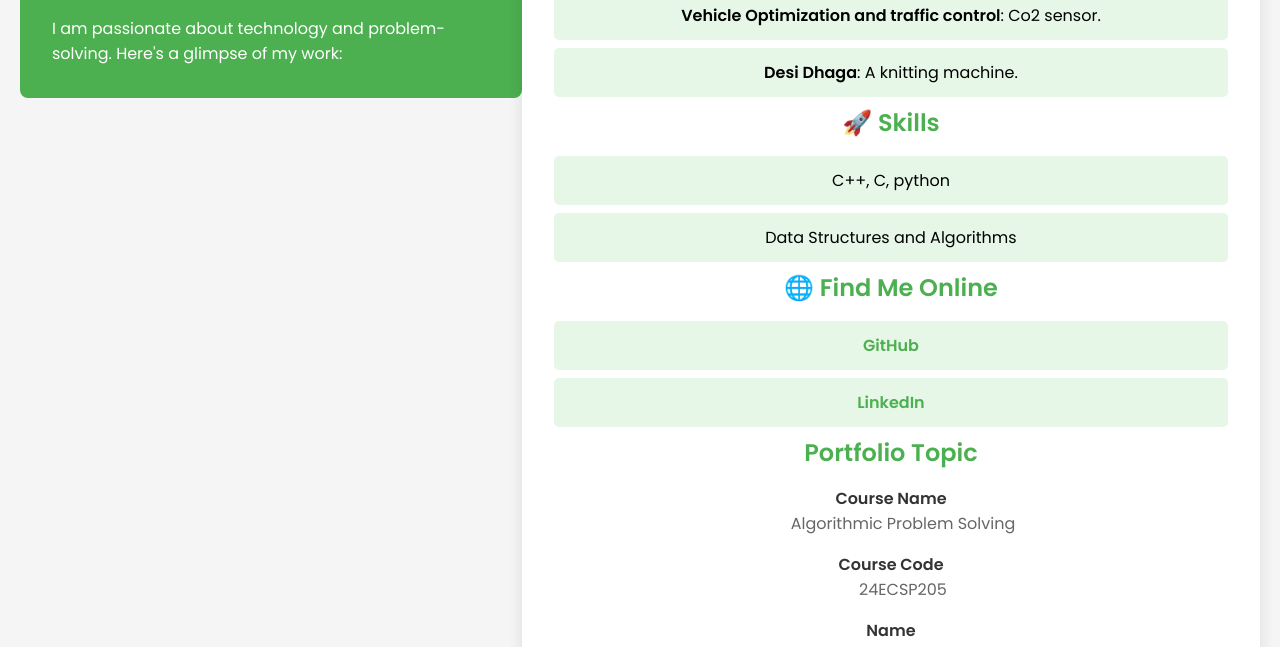
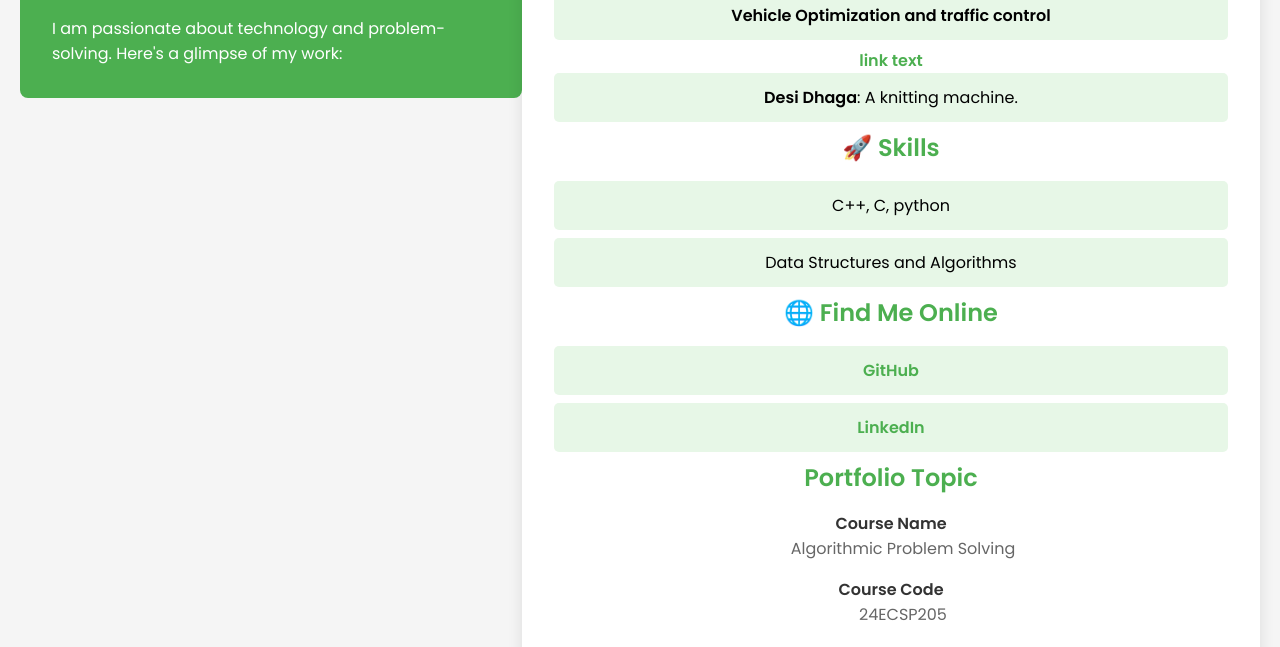
Before and after one commit to Shreyasshreyas10/portfolio.github.io, a plain HTML site: page index.html in a window 1280 px wide. Shown: the part 148-795 px from the top of the page. Drawn offline with Linux system fonts and the light colour scheme.

Commit message:
Update index.html

```diff
--- a/index.html
+++ b/index.html
@@ -15,7 +15,8 @@
     <section>
         <h2>🛠 Projects</h2>
         <ul>
-            <li><strong>Vehicle Optimization and traffic control</strong>: Co2 sensor.</li>
+            <li><strong>Vehicle Optimization and traffic control</strong></li>
+            <a href="https://github.com/Shreyasshreyas10/vehicle-optimization-and-traffic-control/blob/main/final.cpp">link text</a>
             <li><strong>Desi Dhaga</strong>: A knitting  machine.</li>
         </ul>
 
```
